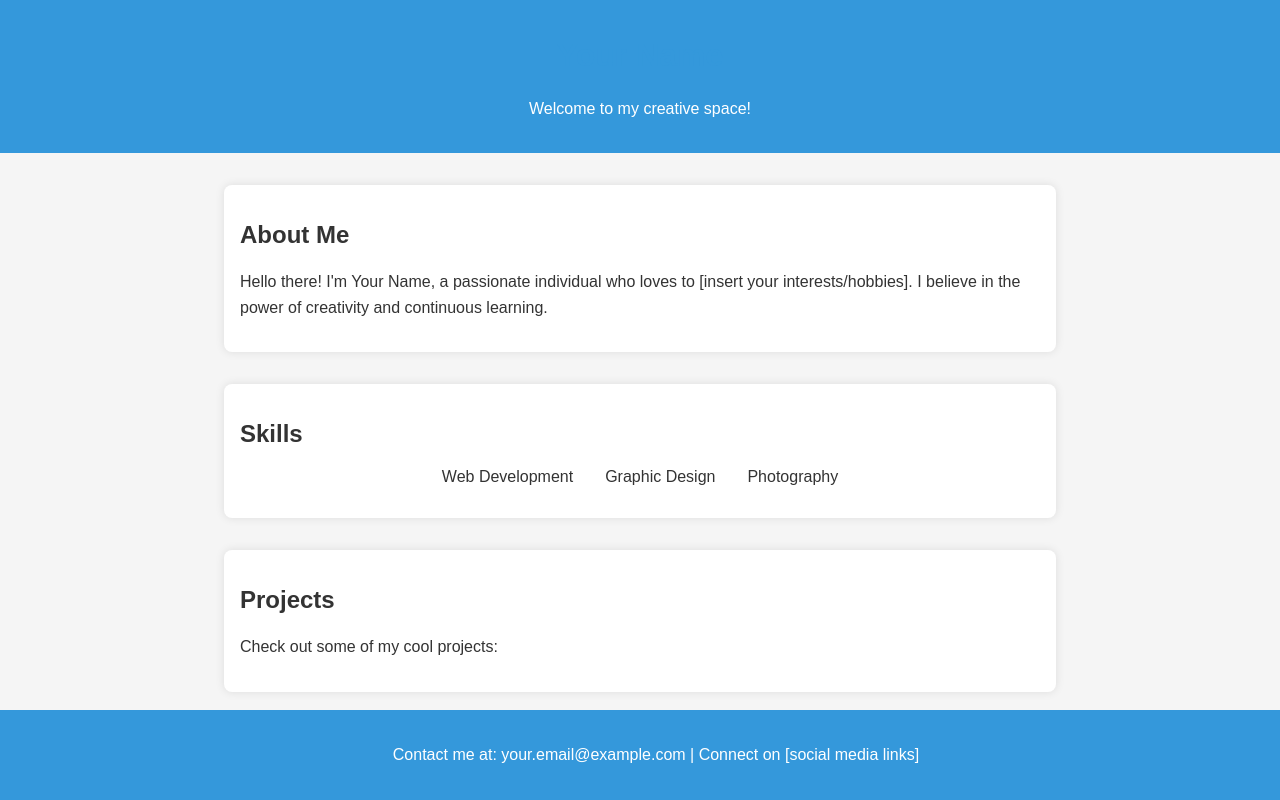
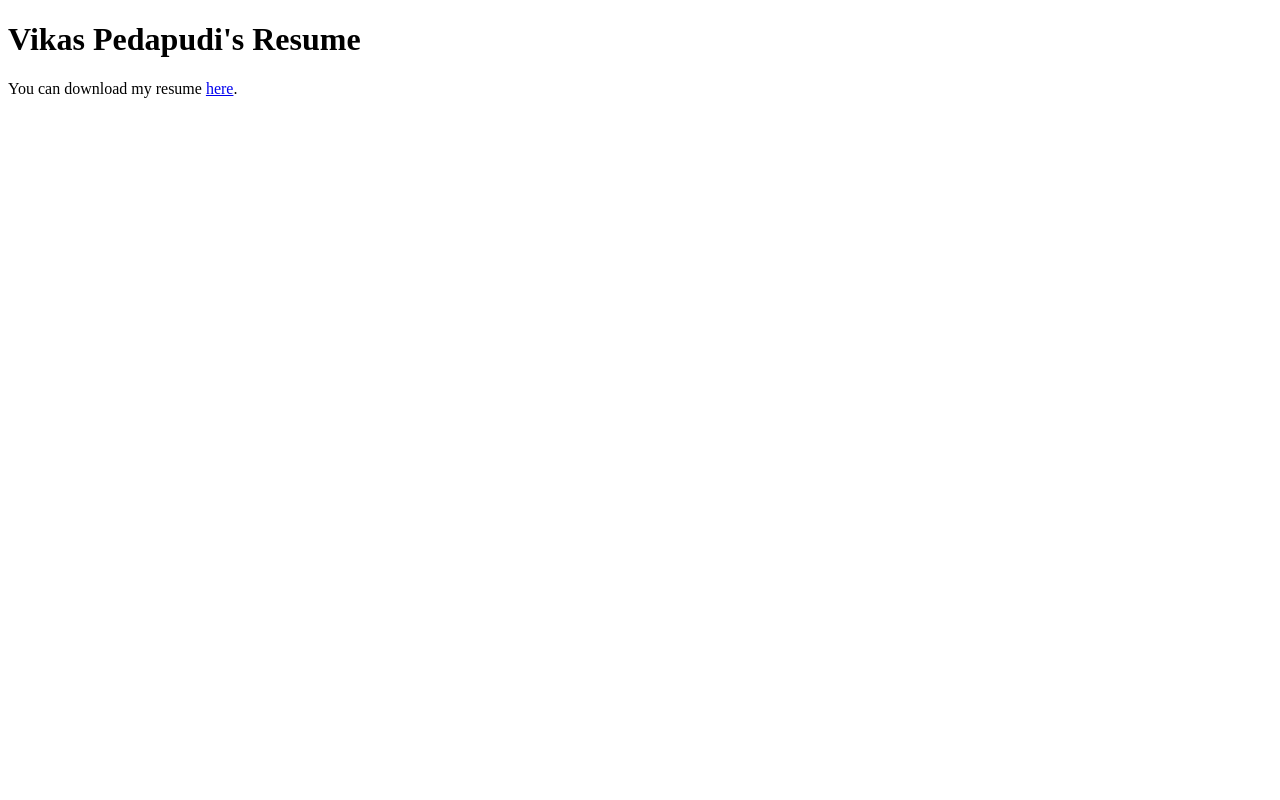
Before and after one commit to vikaspedapudi/vikaspedapudi.github.io, a plain HTML site: page index.html in a window 1280 px wide. Drawn offline with Linux system fonts and the light colour scheme.

Commit message:
Add resume

```diff
--- a/index.html
+++ b/index.html
@@ -3,94 +3,10 @@
 <head>
     <meta charset="UTF-8">
     <meta name="viewport" content="width=device-width, initial-scale=1.0">
-    <title>Your Name - Creative Portfolio</title>
-    <style>
-        body {
-            font-family: 'Arial', sans-serif;
-            background-color: #f5f5f5;
-            color: #333;
-            margin: 0;
-            padding: 0;
-        }
-
-        header {
-            background-color: #3498db;
-            padding: 1em;
-            text-align: center;
-            color: #fff;
-        }
-
-        section {
-            max-width: 800px;
-            margin: 2em auto;
-            padding: 1em;
-            background-color: #fff;
-            border-radius: 8px;
-            box-shadow: 0 0 10px rgba(0, 0, 0, 0.1);
-        }
-
-        h1 {
-            color: #3498db;
-        }
-
-        p {
-            line-height: 1.6;
-        }
-
-        .skills {
-            list-style-type: none;
-            padding: 0;
-            display: flex;
-            justify-content: center;
-            margin-top: 1em;
-        }
-
-        .skills li {
-            margin: 0 1em;
-        }
-
-        footer {
-            text-align: center;
-            padding: 1em;
-            background-color: #3498db;
-            color: #fff;
-            position: fixed;
-            width: 100%;
-            bottom: 0;
-        }
-    </style>
+    <title>Vikas Pedapudi's Resume</title>
 </head>
 <body>
-
-    <header>
-        <h1>Your Name</h1>
-        <p>Welcome to my creative space!</p>
-    </header>
-
-    <section>
-        <h2>About Me</h2>
-        <p>Hello there! I'm Your Name, a passionate individual who loves to [insert your interests/hobbies]. I believe in the power of creativity and continuous learning.</p>
-    </section>
-
-    <section>
-        <h2>Skills</h2>
-        <ul class="skills">
-            <li>Web Development</li>
-            <li>Graphic Design</li>
-            <li>Photography</li>
-            <!-- Add more skills as needed -->
-        </ul>
-    </section>
-
-    <section>
-        <h2>Projects</h2>
-        <p>Check out some of my cool projects:</p>
-        <!-- Add links or descriptions of your projects here -->
-    </section>
-
-    <footer>
-        <p>Contact me at: your.email@example.com | Connect on [social media links]</p>
-    </footer>
-
+<h1>Vikas Pedapudi's Resume</h1>
+<p>You can download my resume <a href="resume.pdf" target="_blank">here</a>.</p>
 </body>
 </html>
```
Also changed, not shown: 1 other file.
